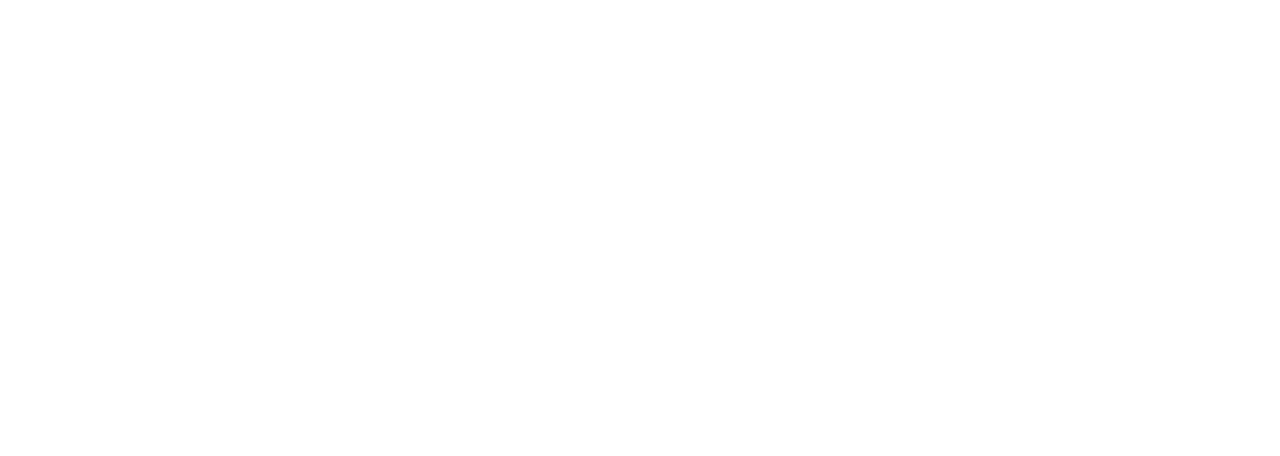
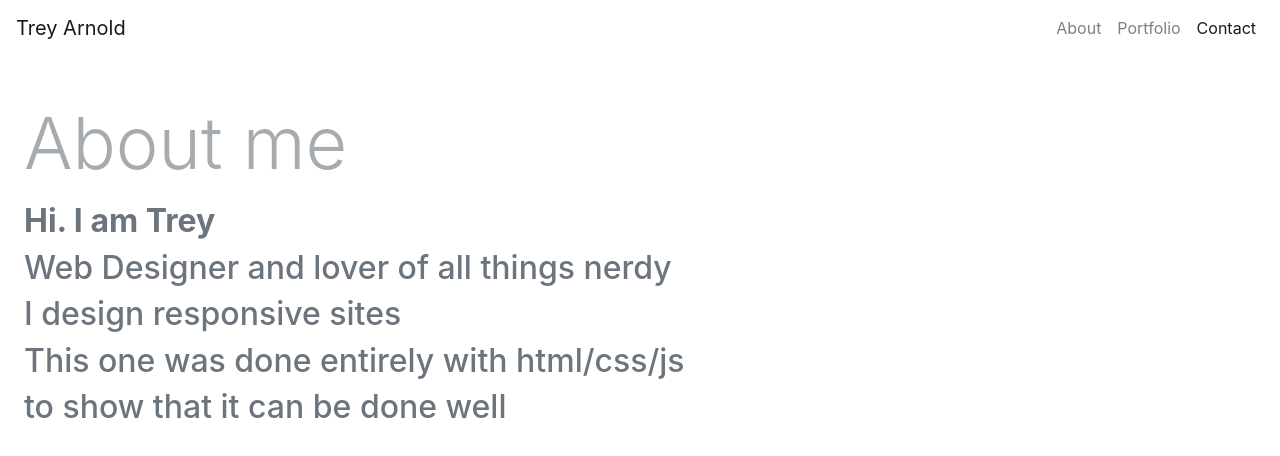
Before and after one commit to treyarnold/bootstrap-portfolio, a plain HTML site: page contact.html in a window 1280 px wide. Drawn offline with nearby package versions, Linux system fonts and the light colour scheme.

Commit message:
added working nav links and consitent style

```diff
--- a/assets/css/style.css
+++ b/assets/css/style.css
@@ -1,3 +1,4 @@
 #about {
     margin-top: 100px;
+    opacity: .6;
 }
--- a/contact.html
+++ b/contact.html
@@ -4,9 +4,50 @@
         <meta charset="UTF-8">
         <meta name="viewport" content="width=device-width, initial-scale=1.0">
         <meta http-equiv="X-UA-Compatible" content="ie=edge">
-    <title>Document</title>
+        <link href="https://stackpath.bootstrapcdn.com/bootstrap/4.3.1/css/bootstrap.min.css" rel="stylesheet" integrity="sha384-ggOyR0iXCbMQv3Xipma34MD+dH/1fQ784/j6cY/iJTQUOhcWr7x9JvoRxT2MZw1T" crossorigin="anonymous">
+        <link rel="stylesheet" href=".\assets\css\style.css">
+        <link rel="shortcut icon" href=".\assets\images\favicon-32x32.png" type="image/x-icon">
+        <title>Trey Arnold</title>
     </head>
+
     <body>
+        <nav class="navbar navbar-expand-lg navbar-light bg-white fixed-top">
+            <a class="navbar-brand" href="#">Trey Arnold</a>
+            <button class="navbar-toggler" type="button" data-toggle="collapse" data-target="#navbarSupportedContent" aria-controls="navbarSupportedContent" aria-expanded="false" aria-label="Toggle navigation">
+              <span class="navbar-toggler-icon"></span>
+            </button>
 
+            <div class="collapse navbar-collapse" id="navbarSupportedContent">
+              <ul class="navbar-nav ml-auto">
+                <li class="nav-item">
+                  <a class="nav-link" href="index.html">About</a>
+                </li>
+                <li class="nav-item">
+                  <a class="nav-link" href="portfolio.html">Portfolio</a>
+                </li>
+                <li class="nav-item active">
+                  <a class="nav-link " href="#">Contact</a>
+                </li>
+              </ul>
+            </div>
+          </nav>
+
+          <main class="container-fluid mt-5 pl-4">
+            <h1 class="display-3 text-secondary" id="about">About me</h1>
+              <!-- <div class="row d-flex justify-content-around"> -->
+              <section class="display-4">
+                  <h2 class="text-secondary mt-3"><strong>Hi. I am Trey</strong></h2>
+                  <h2 class="text-muted">Web Designer and lover of all things nerdy</h2>
+                  <h2 class="text-muted">I design responsive sites</h2>
+                  <h2 class="text-muted">This one was done entirely with html/css/js</h2>
+                  <h2 class="text-muted">to show that it can be done well</h2>
+
+                <!-- <p class="text-muted col-md-6">Lorem ipsum dolor sit amet consectetur adipisicing elit. Quidem deserunt quia reiciendis ab vero expedita, cumque et eius veritatis beatae?</p> -->
+                <!-- <img src=".\assets\images\trey headshot.jpg" class="img-fluid col-md-auto" id="headshot" alt="Trey Arnold Headshot"> -->
+
+              </section>
+          </main>
     </body>
+    <script src="https://code.jquery.com/jquery-3.3.1.min.js" integrity="sha256-FgpCb/KJQlLNfOu91ta32o/NMZxltwRo8QtmkMRdAu8=" crossorigin="anonymous"></script>
+    <script src="https://stackpath.bootstrapcdn.com/bootstrap/4.3.1/js/bootstrap.bundle.min.js" integrity="sha384-xrRywqdh3PHs8keKZN+8zzc5TX0GRTLCcmivcbNJWm2rs5C8PRhcEn3czEjhAO9o" crossorigin="anonymous"></script>
 </html>
```
Also changed, not shown: index.html (+5 -5 lines), portfolio.html (+35 -1 lines). Lines whose indentation alone changed are shown as unchanged.
